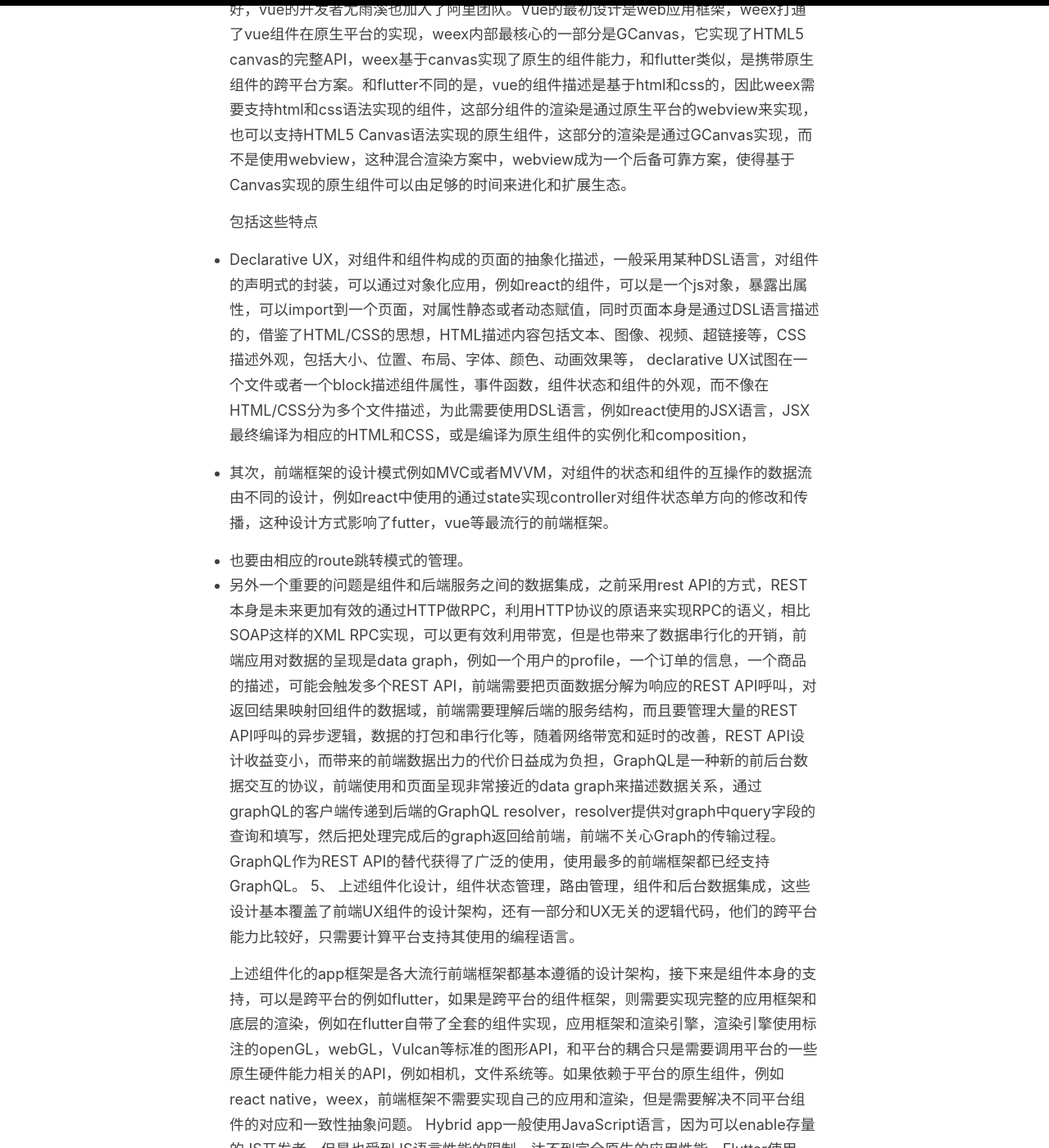
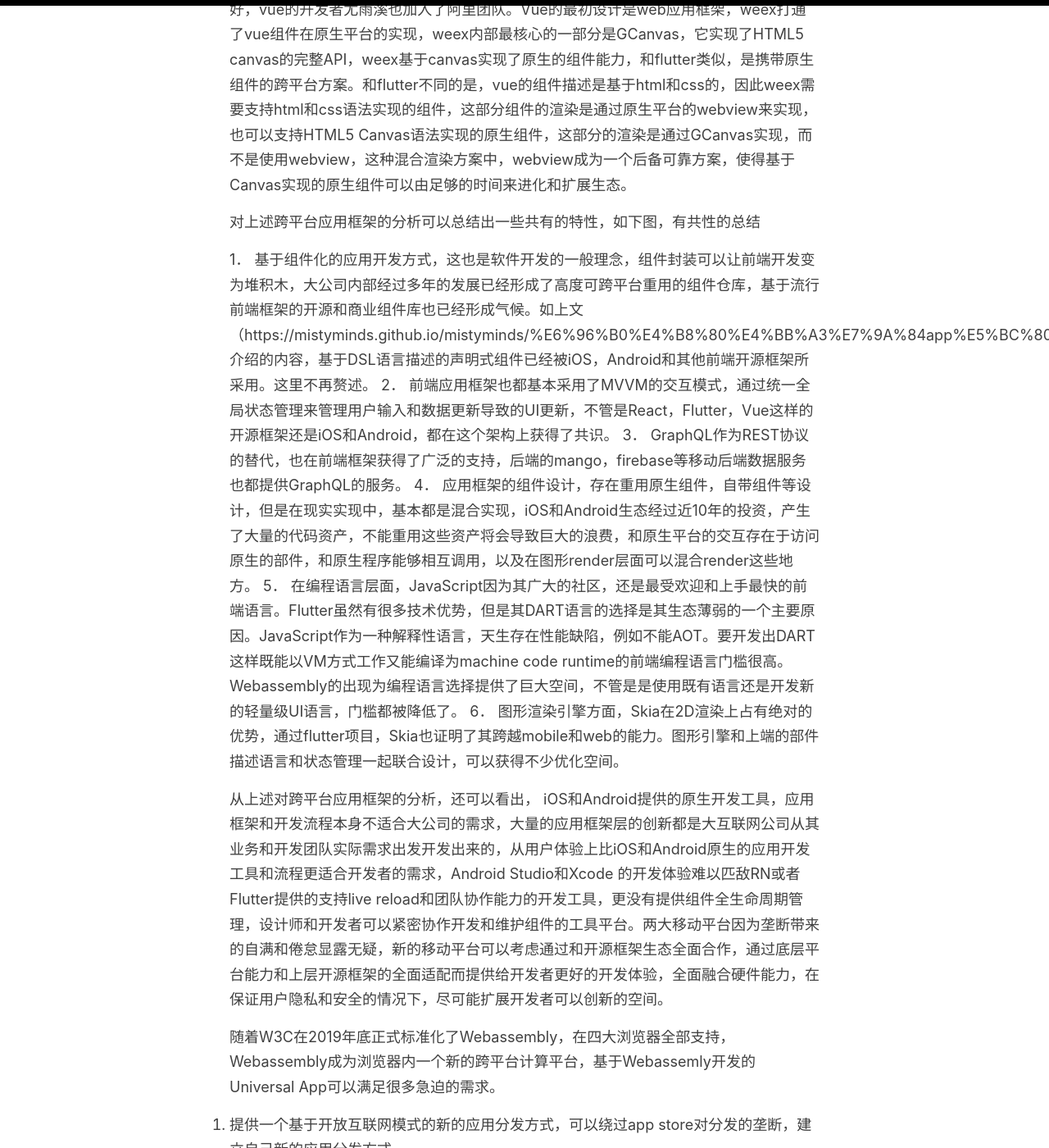
Before and after one commit to sbagga/mistyminds, a Jekyll site: the page built from _posts/2020-09-10-跨平台应用开发趋势和Webassembly带来的变化.md, in a window 1280 px wide and 1400 px high, scrolled down 4821 px. Shown: the whole window at 82% size. Built offline with Jekyll 4.4.1, drawn with Linux system fonts in a browser that asks for light colours; some of the changed text lies outside the part shown.

Commit message:
Update 2020-09-10-跨平台应用开发趋势和Webassembly带来的变化.md

```diff
--- a/_posts/2020-09-10-跨平台应用开发趋势和Webassembly带来的变化.md
+++ b/_posts/2020-09-10-跨平台应用开发趋势和Webassembly带来的变化.md
@@ -77,24 +77,24 @@ Flutter Web 使用Webassembly编译	过的Skia图形引擎实现了在web浏览
 
 
 
+对上述跨平台应用框架的分析可以总结出一些共有的特性，如下图，有共性的总结
+
+
+
+1．	基于组件化的应用开发方式，这也是软件开发的一般理念，组件封装可以让前端开发变为堆积木，大公司内部经过多年的发展已经形成了高度可跨平台重用的组件仓库，基于流行前端框架的开源和商业组件库也已经形成气候。如上文（https://mistyminds.github.io/mistyminds/%E6%96%B0%E4%B8%80%E4%BB%A3%E7%9A%84app%E5%BC%80%E5%8F%91/）介绍的内容，基于DSL语言描述的声明式组件已经被iOS，Android和其他前端开源框架所采用。这里不再赘述。
+2．	前端应用框架也都基本采用了MVVM的交互模式，通过统一全局状态管理来管理用户输入和数据更新导致的UI更新，不管是React，Flutter，Vue这样的开源框架还是iOS和Android，都在这个架构上获得了共识。
+3．	GraphQL作为REST协议的替代，也在前端框架获得了广泛的支持，后端的mango，firebase等移动后端数据服务也都提供GraphQL的服务。
+4．	应用框架的组件设计，存在重用原生组件，自带组件等设计，但是在现实实现中，基本都是混合实现，iOS和Android生态经过近10年的投资，产生了大量的代码资产，不能重用这些资产将会导致巨大的浪费，和原生平台的交互存在于访问原生的部件，和原生程序能够相互调用，以及在图形render层面可以混合render这些地方。
+5．	在编程语言层面，JavaScript因为其广大的社区，还是最受欢迎和上手最快的前端语言。Flutter虽然有很多技术优势，但是其DART语言的选择是其生态薄弱的一个主要原因。JavaScript作为一种解释性语言，天生存在性能缺陷，例如不能AOT。要开发出DART这样既能以VM方式工作又能编译为machine code runtime的前端编程语言门槛很高。Webassembly的出现为编程语言选择提供了巨大空间，不管是是使用既有语言还是开发新的轻量级UI语言，门槛都被降低了。
+6．	图形渲染引擎方面，Skia在2D渲染上占有绝对的优势，通过flutter项目，Skia也证明了其跨越mobile和web的能力。图形引擎和上端的部件描述语言和状态管理一起联合设计，可以获得不少优化空间。
+
+从上述对跨平台应用框架的分析，还可以看出， iOS和Android提供的原生开发工具，应用框架和开发流程本身不适合大公司的需求，大量的应用框架层的创新都是大互联网公司从其业务和开发团队实际需求出发开发出来的，从用户体验上比iOS和Android原生的应用开发工具和流程更适合开发者的需求，Android Studio和Xcode 的开发体验难以匹敌RN或者Flutter提供的支持live reload和团队协作能力的开发工具，更没有提供组件全生命周期管理，设计师和开发者可以紧密协作开发和维护组件的工具平台。两大移动平台因为垄断带来的自满和倦怠显露无疑，新的移动平台可以考虑通过和开源框架生态全面合作，通过底层平台能力和上层开源框架的全面适配而提供给开发者更好的开发体验，全面融合硬件能力，在保证用户隐私和安全的情况下，尽可能扩展开发者可以创新的空间。
 
 
 
 
 
-包括这些特点
-
- *	Declarative UX，对组件和组件构成的页面的抽象化描述，一般采用某种DSL语言，对组件的声明式的封装，可以通过对象化应用，例如react的组件，可以是一个js对象，暴露出属性，可以import到一个页面，对属性静态或者动态赋值，同时页面本身是通过DSL语言描述的，借鉴了HTML/CSS的思想，HTML描述内容包括文本、图像、视频、超链接等，CSS描述外观，包括大小、位置、布局、字体、颜色、动画效果等， declarative UX试图在一个文件或者一个block描述组件属性，事件函数，组件状态和组件的外观，而不像在HTML/CSS分为多个文件描述，为此需要使用DSL语言，例如react使用的JSX语言，JSX最终编译为相应的HTML和CSS，或是编译为原生组件的实例化和composition，
- *	其次，前端框架的设计模式例如MVC或者MVVM，对组件的状态和组件的互操作的数据流由不同的设计，例如react中使用的通过state实现controller对组件状态单方向的修改和传播，这种设计方式影响了futter，vue等最流行的前端框架。
-
-
- *	也要由相应的route跳转模式的管理。
- *	另外一个重要的问题是组件和后端服务之间的数据集成，之前采用rest API的方式，REST本身是未来更加有效的通过HTTP做RPC，利用HTTP协议的原语来实现RPC的语义，相比SOAP这样的XML RPC实现，可以更有效利用带宽，但是也带来了数据串行化的开销，前端应用对数据的呈现是data graph，例如一个用户的profile，一个订单的信息，一个商品的描述，可能会触发多个REST API，前端需要把页面数据分解为响应的REST API呼叫，对返回结果映射回组件的数据域，前端需要理解后端的服务结构，而且要管理大量的REST API呼叫的异步逻辑，数据的打包和串行化等，随着网络带宽和延时的改善，REST API设计收益变小，而带来的前端数据出力的代价日益成为负担，GraphQL是一种新的前后台数据交互的协议，前端使用和页面呈现非常接近的data graph来描述数据关系，通过graphQL的客户端传递到后端的GraphQL resolver，resolver提供对graph中query字段的查询和填写，然后把处理完成后的graph返回给前端，前端不关心Graph的传输过程。GraphQL作为REST API的替代获得了广泛的使用，使用最多的前端框架都已经支持GraphQL。
-5、	上述组件化设计，组件状态管理，路由管理，组件和后台数据集成，这些设计基本覆盖了前端UX组件的设计架构，还有一部分和UX无关的逻辑代码，他们的跨平台能力比较好，只需要计算平台支持其使用的编程语言。
-
-上述组件化的app框架是各大流行前端框架都基本遵循的设计架构，接下来是组件本身的支持，可以是跨平台的例如flutter，如果是跨平台的组件框架，则需要实现完整的应用框架和底层的渲染，例如在flutter自带了全套的组件实现，应用框架和渲染引擎，渲染引擎使用标注的openGL，webGL，Vulcan等标准的图形API，和平台的耦合只是需要调用平台的一些原生硬件能力相关的API，例如相机，文件系统等。如果依赖于平台的原生组件，例如react native，weex，前端框架不需要实现自己的应用和渲染，但是需要解决不同平台组件的对应和一致性抽象问题。
-Hybrid app一般使用JavaScript语言，因为可以enable存量的JS开发者，但是也受到JS语言性能的限制。达不到完全原生的应用性能。Flutter使用dart语言，虽然生态较小，但是因为框架的完整实现，性能解决原生。
-
+随着W3C在2019年底正式标准化了Webassembly，在四大浏览器全部支持，Webassembly成为浏览器内一个新的跨平台计算平台，基于Webassemly开发的Universal App可以满足很多急迫的需求。
 
  1.	提供一个基于开放互联网模式的新的应用分发方式，可以绕过app store对分发的垄断，建立自己新的应用分发方式。
  2.	受制于性能限制而无法互联网化的桌面应用，借助Webassembly提供的原生应用运行能力，做SaaS商业模式和协同工作模式。2005年因为ajax技术的进步，出现过一次协同工作的生产力工具创新的热潮，出现了gmail，google wave，wordly等产品，google通过一系列并购形成了google doc产品族，和Microsoft office形成竞争，google doc虽然性能不如桌面版的office，但是其subscription的商业模式，协同办公的能力，帮助其赢得了大量的市场，例如整个学校教育系统。Webassembly的出现也会助力desktop应用向SaaS方式和协同工作的迁移。
@@ -108,6 +108,8 @@ Hybrid app一般使用JavaScript语言，因为可以enable存量的JS开发者
  5.	一些跨平台框架和super app可以通过Webassembly提供基于其生态的新应用分发，例如：微信小程序，inoic，react生态中的开发平台，试图在app store提供平台类的应用服务，但是其商业模式和app store冲突，所以纷纷被下架，只有微信因为体量太大得到了豁免，这些平台可以基于Webassembly构建“OS” in browser，形成基于浏览器的应用开发和分发平台，而不用担心被app store下架。
 
 
+
+
 重点投资领域
 
 Graphics engine，flutter，但是开放语言接口，定义组件render和app框架的界面，new web
```
